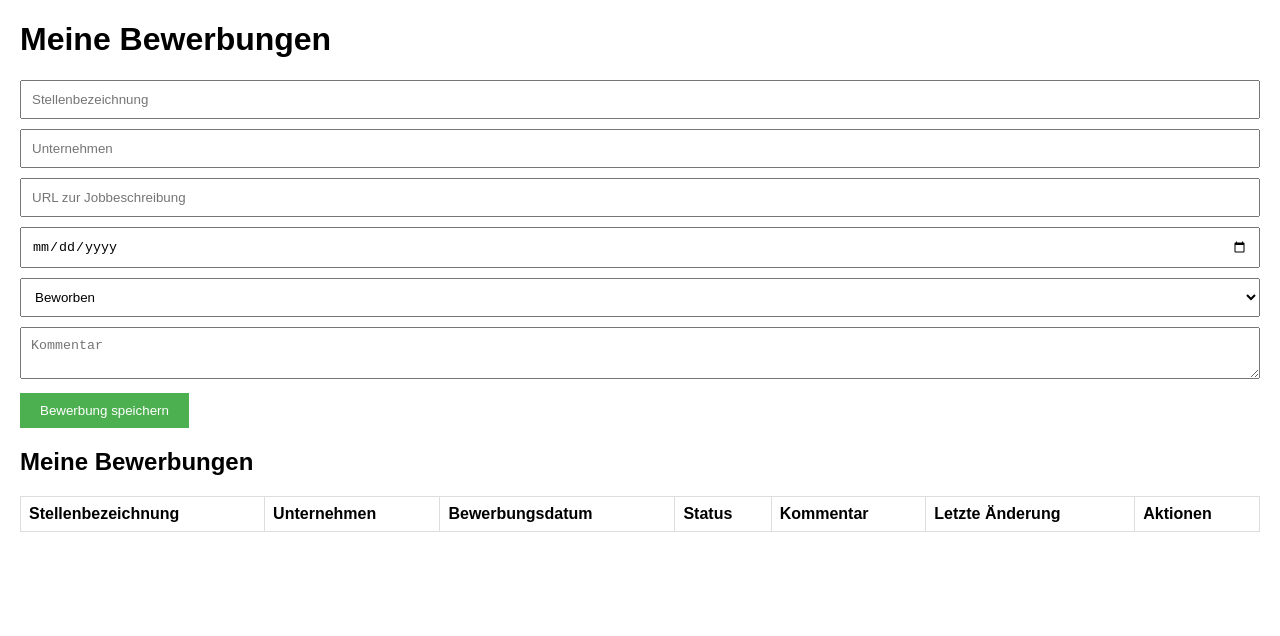
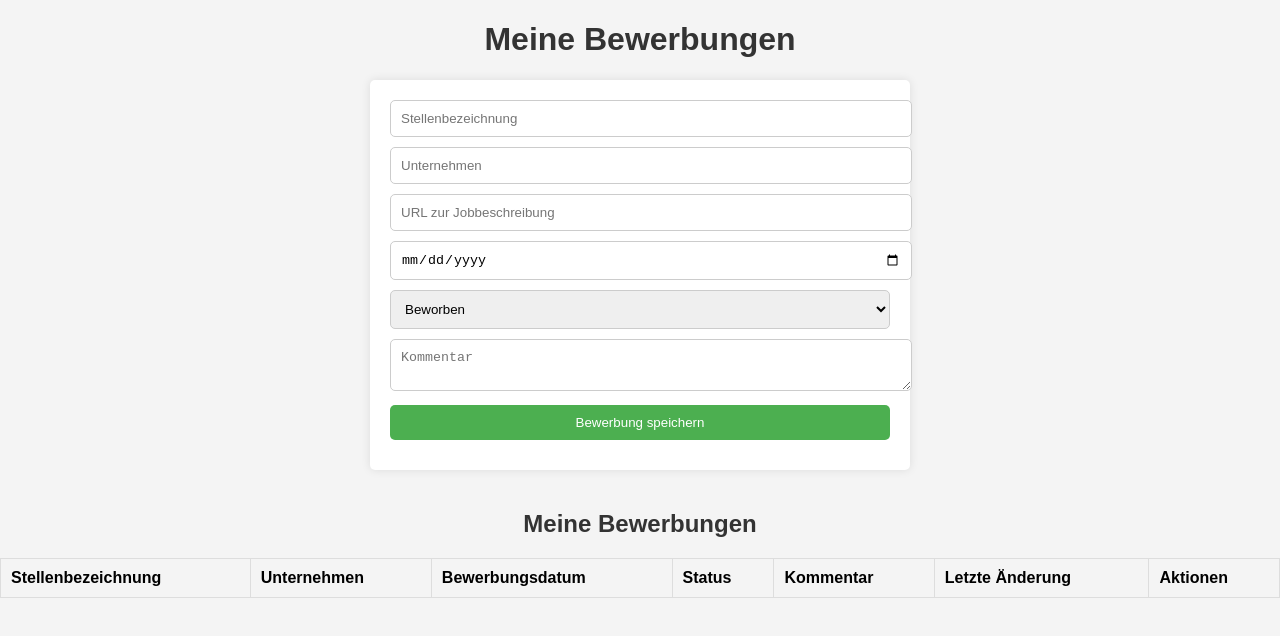
Before and after one commit to KronosFPV/Bewerbungsmanagement, a plain HTML site: page index.html in a window 1280 px wide. Drawn offline with Linux system fonts and the light colour scheme.

Commit message:
Update style.css

```diff
--- a/style.css
+++ b/style.css
@@ -1,31 +1,61 @@
 body {
     font-family: Arial, sans-serif;
-    margin: 20px;
+    margin: 0;
+    padding: 0;
+    background-color: #f4f4f4;
 }
 
-header {
+h1, h2 {
     text-align: center;
-    margin-bottom: 30px;
+    color: #333;
 }
 
-#form-section, #overview-section {
-    margin-bottom: 40px;
+#bewerbung-form {
+    max-width: 500px;
+    margin: 20px auto;
+    padding: 20px;
+    background-color: white;
+    border-radius: 5px;
+    box-shadow: 0 0 10px rgba(0, 0, 0, 0.1);
 }
 
-form label {
-    display: block;
-    margin: 5px 0;
+#bewerbung-form input, #bewerbung-form select, #bewerbung-form textarea, #bewerbung-form button {
+    width: 100%;
+    margin-bottom: 10px;
+    padding: 10px;
+    border-radius: 5px;
+    border: 1px solid #ccc;
 }
 
-form input, form select, form textarea {
+#bewerbung-form button {
+    background-color: #4CAF50;
+    color: white;
+    border: none;
+    cursor: pointer;
+}
+
+#bewerbung-form button:hover {
+    background-color: #45a049;
+}
+
+#overview-section {
+    margin-top: 40px;
+}
+
+table {
     width: 100%;
+    border-collapse: collapse;
+    margin: 20px 0;
+}
+
+table th, table td {
     padding: 10px;
-    margin-bottom: 10px;
-    box-sizing: border-box;
+    border: 1px solid #ddd;
+    text-align: left;
 }
 
 button {
-    padding: 10px 20px;
+    padding: 5px 10px;
     background-color: #4CAF50;
     color: white;
     border: none;
@@ -35,17 +65,3 @@ button {
 button:hover {
     background-color: #45a049;
 }
-
-table {
-    width: 100%;
-    border-collapse: collapse;
-}
-
-table, th, td {
-    border: 1px solid #ddd;
-}
-
-th, td {
-    padding: 8px;
-    text-align: left;
-}
```
